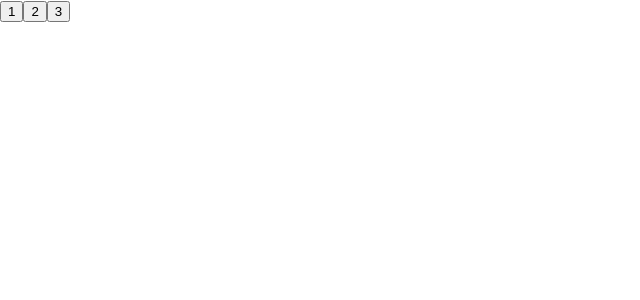
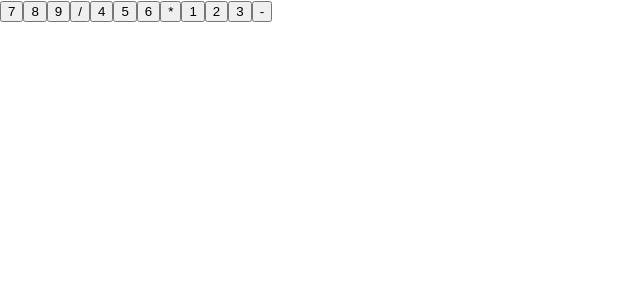
Before and after one commit to rayen-creator/CalculatorApp, a React (Create React App) app: page / in a window 1280 px wide. Shown: the top 300 px of the page, without its empty margins (0-640 px from the left). Built offline with nearby package versions, Linux system fonts and the light colour scheme.

Commit message:
💄 update calculator function component

```diff
--- a/src/components/calculator.jsx
+++ b/src/components/calculator.jsx
@@ -1,10 +1,26 @@
 export function Calculator(){
     return(
-        <div>
-            <button>1</button>
-            <button>2</button>
-            <button>3</button>
+        <div className="calculator">
+            <CalcButton value="7"/>
+            <CalcButton value="8"/>
+            <CalcButton value="9"/>
+            <CalcButton value="/"/>
+
+            <CalcButton value="4"/>
+            <CalcButton value="5"/>
+            <CalcButton value="6"/>
+            <CalcButton value="*"/>
+
+            <CalcButton value="1"/>
+            <CalcButton value="2"/>
+            <CalcButton value="3"/>
+            <CalcButton value="-"/>
+
 
         </div>
     );
 }
+
+export function CalcButton(props){
+    return <button>{props.value}</button>
+}
```
